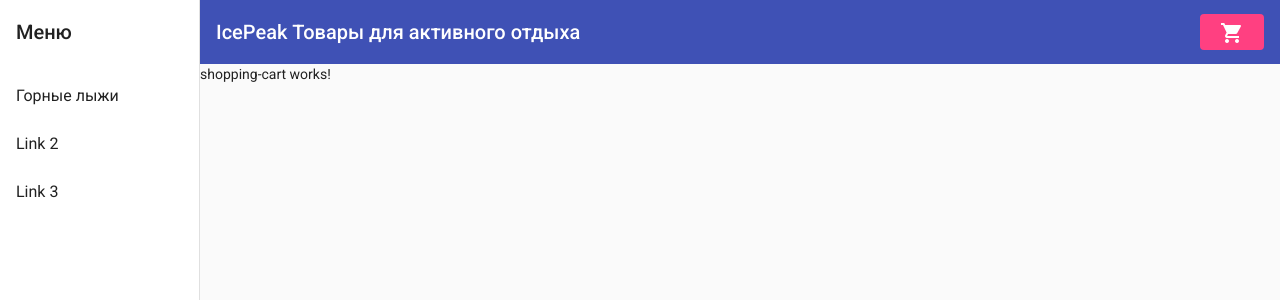
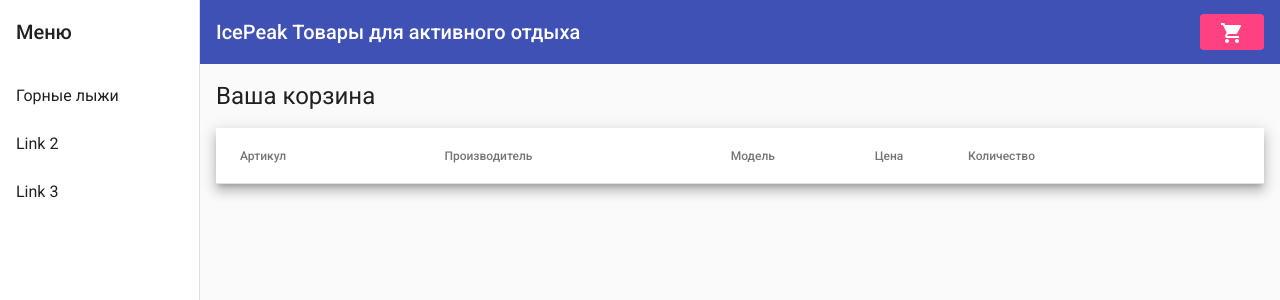
Before and after one commit to asp2403/icepeak, an Angular app: page /shopping-cart in a window 1280 px wide. Shown: the top 300 px of the page. Built offline with nearby package versions, Linux system fonts and the light colour scheme.

Commit message:
Shop Cart Table

```diff
--- a/src/app/app.module.ts
+++ b/src/app/app.module.ts
@@ -18,6 +18,7 @@
 import { ProductDetailComponent } from './product-detail/product-detail.component';
 import { ShoppingCartComponent } from './shopping-cart/shopping-cart.component';
 import { MatSnackBarModule } from '@angular/material/snack-bar';
+import {MatTableModule} from '@angular/material/table';
 
 @NgModule({
   declarations: [
@@ -40,7 +41,8 @@
     MatGridListModule,
     MatCardModule,
     MatMenuModule,
-    MatSnackBarModule
+    MatSnackBarModule,
+    MatTableModule
   ],
   providers: [],
   bootstrap: [AppComponent]
--- a/src/app/cart.service.ts
+++ b/src/app/cart.service.ts
@@ -5,6 +5,14 @@
 import { PRODUCT_TYPE_SKI } from './Ski';
 
 export const PRODUCT_TYPE_ERROR = -1;
+
+export class DSCartItem {
+  id?: number;
+  vendor?: string;
+  model?: string;
+  price?: number;
+  quantity?: number
+}
 
 
 @Injectable({
@@ -39,4 +47,25 @@
       return '';
     }
   }
+
+
+  delCartItem(index: number) {
+    this.cart.splice(index, 1);
+  }
+
+  getDataSource(): DSCartItem[] {
+    let ds: DSCartItem[] = [];
+    for (let cartItem of this.cart) {
+      if (cartItem.product) {
+        let dsItem: DSCartItem = new DSCartItem();
+        dsItem.id = cartItem.product.id;
+        dsItem.vendor = cartItem.product.vendor;
+        dsItem.model = cartItem.product.model;
+        dsItem.price = cartItem.product.price;
+        dsItem.quantity = cartItem.quantity;
+        ds.push(dsItem);
+      }
+    }
+    return ds;
+  }
 }
--- a/src/app/product-detail/product-detail.component.css
+++ b/src/app/product-detail/product-detail.component.css
@@ -1,7 +1,7 @@
 .wrapper {
     display: flex;
     justify-content: flex-start;
-    padding: 20px;
+    padding: 1rem;
 }
 
 .left {
--- a/src/app/product.ts
+++ b/src/app/product.ts
@@ -1,8 +1,8 @@
-export interface Product {
-    id: number;
-    idProductType: number;
-    model: string;
-    vendor: string;
-    price: number;
-    description: string;
+export class Product {
+    id!: number;
+    idProductType!: number;
+    model!: string;
+    vendor!: string;
+    price!: number;
+    description!: string;
 }
--- a/src/app/products/products.component.css
+++ b/src/app/products/products.component.css
@@ -1,5 +1,5 @@
 .grid-container {
-  margin: 20px;
+  margin: 1rem;
 }
 
 .dashboard-card {
--- a/src/app/shopping-cart/shopping-cart.component.css
+++ b/src/app/shopping-cart/shopping-cart.component.css
@@ -0,0 +1,7 @@
+table {
+    width: 100%;
+}
+
+.wrapper {
+    padding: 1rem;
+}
--- a/src/app/shopping-cart/shopping-cart.component.html
+++ b/src/app/shopping-cart/shopping-cart.component.html
@@ -1 +1,12 @@
-<p>shopping-cart works!</p>
+<div class="wrapper">
+    <h1>Ваша корзина</h1>
+    <table mat-table [dataSource]="dataSource" class="mat-elevation-z8">
+        <mat-text-column name="id" headerText="Артикул"></mat-text-column>
+        <mat-text-column name="vendor" headerText="Производитель"></mat-text-column>
+        <mat-text-column name="model" headerText="Модель"></mat-text-column>
+        <mat-text-column name="price" headerText="Цена"></mat-text-column>
+        <mat-text-column name="quantity" headerText="Количество"></mat-text-column>
+        <tr mat-header-row *matHeaderRowDef="displayedColumns"></tr>
+        <tr mat-row *matRowDef="let row; columns: displayedColumns;"></tr>
+    </table>
+</div>
--- a/src/app/shopping-cart/shopping-cart.component.ts
+++ b/src/app/shopping-cart/shopping-cart.component.ts
@@ -1,5 +1,6 @@
 import { Component, OnInit } from '@angular/core';
-import { CartService } from '../cart.service';
+import { CartService, DSCartItem } from '../cart.service';
+import { CartItem} from '../cart';
 
 @Component({
   selector: 'app-shopping-cart',
@@ -8,9 +9,14 @@
 })
 export class ShoppingCartComponent implements OnInit {
 
+  displayedColumns: string [] = ['id', 'vendor', 'model', 'price', 'quantity'];
+  dataSource: DSCartItem [] = [];
+
   constructor(private cartService: CartService) { }
 
   ngOnInit(): void {
+    this.dataSource = this.cartService.getDataSource();
+
   }
 
 }
```
Also changed, not shown: src/app/Ski.ts (+2 -8 lines).
